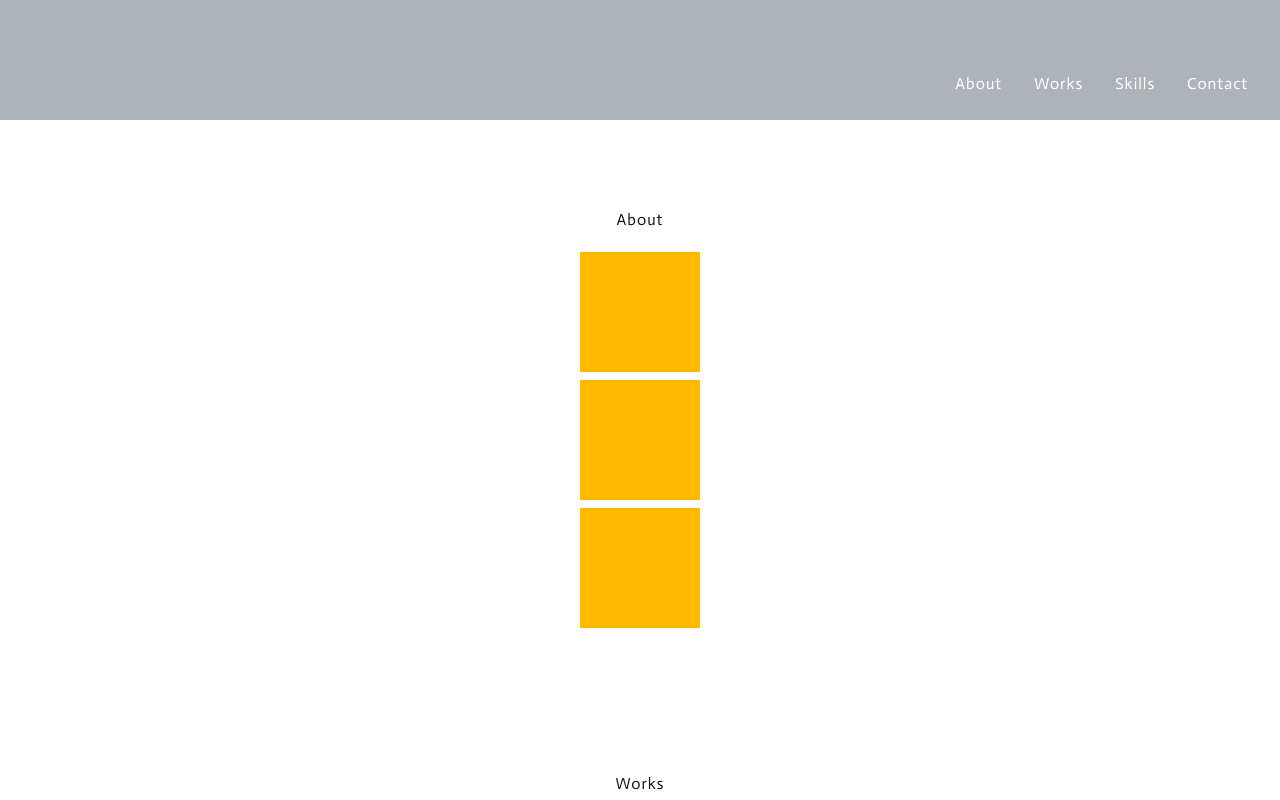
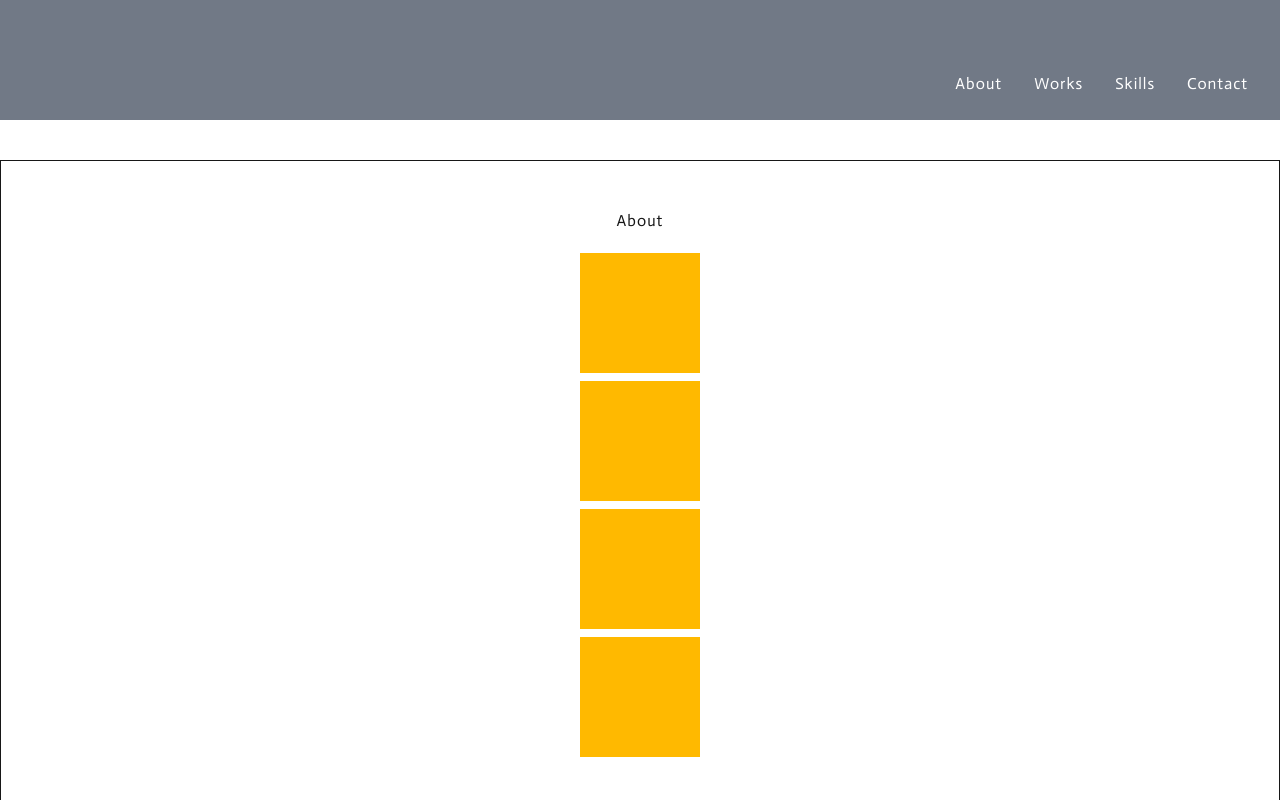
Before and after one commit to Saaka-y/myPortfolio, a Next.js app: page / in a window 1280 px wide. Both pictures are taken after a click on the link "About". Shown: the top 800 px of the page. Built offline with nearby package versions, Linux system fonts and the light colour scheme.

Commit message:
♻️ create scroll components

```diff
--- a/src/components/Contents.jsx
+++ /dev/null
@@ -1,51 +0,0 @@
-// Contents.jsx
-import { motion } from 'motion/react';
-import { Element } from "react-scroll"
-
-
-export function Contents({ title, className, id }) {
-
-  const containerVariants = {
-  hidden: { opacity: 0, y: 50 },
-  visible: {
-    opacity: 1,
-    y: 0,
-    transition: {
-      staggerChildren: 0.3,
-      ease: [0.42, 0, 0.58, 1],
-      duration: id === "about" ? 3 : 1
-    }
-  },
-};
-
-const childVariants = {
-  hidden: { opacity: 0, y: 20 },
-  visible: {
-    opacity: 1,
-    y: 0,
-    transition: {
-      duration: id === "about" ? 3 : 2,
-      ease: [0.42, 0, 0.58, 1], // easeInOutカスタム
-    },
-  },
-};
-
-  return (
-    <Element name={id}>
-      <motion.div
-        id={id}
-        variants={containerVariants}
-        initial="hidden"
-        whileInView="visible"
-        viewport={{ once: true, amount: 0.8 }} // amount: 発火位置
-        className={`${className} flex flex-col gap-3 justify-center items-center text-center py-12`}>
-        <p className="capitalize pb-2">{title}</p>
-        <div className="flex flex-col gap-2">
-          <motion.div variants={childVariants} className="w-30 h-30 bg-amber-400"></motion.div>
-          <motion.div variants={childVariants} className="w-30 h-30 bg-amber-400"></motion.div>
-          <motion.div variants={childVariants} className="w-30 h-30 bg-amber-400"></motion.div>
-        </div>
-      </motion.div>
-    </Element>
-  );
-}
--- /dev/null
+++ b/src/components/Contents/About.jsx
@@ -0,0 +1,15 @@
+// About.jsx
+import { motion } from 'motion/react';
+import { childVariants } from "@/components/Scroll"
+
+
+export function About() {
+  return (
+    <>
+      <motion.div variants={childVariants} className="w-30 h-30 bg-amber-400"></motion.div>
+      <motion.div variants={childVariants} className="w-30 h-30 bg-amber-400"></motion.div>
+      <motion.div variants={childVariants} className="w-30 h-30 bg-amber-400"></motion.div>
+      <motion.div variants={childVariants} className="w-30 h-30 bg-amber-400"></motion.div>
+    </>
+  );
+}
--- /dev/null
+++ b/src/components/Contents/Contact.jsx
@@ -0,0 +1,15 @@
+// Contact.jsx
+import { motion } from 'motion/react';
+import { childVariants } from "@/components/Scroll"
+
+
+export function Contact() {
+  return (
+    <>
+      <motion.div variants={childVariants} className="w-30 h-30 bg-amber-400"></motion.div>
+      <motion.div variants={childVariants} className="w-30 h-30 bg-amber-400"></motion.div>
+      <motion.div variants={childVariants} className="w-30 h-30 bg-amber-400"></motion.div>
+      <motion.div variants={childVariants} className="w-30 h-30 bg-amber-400"></motion.div>
+    </>
+  );
+}
--- /dev/null
+++ b/src/components/Contents/Skills.jsx
@@ -0,0 +1,16 @@
+// Skills.jsx
+import { motion } from 'motion/react';
+import { childVariants } from "@/components/Scroll"
+
+
+export function Skills() {
+  return (
+    <>
+      <motion.div variants={childVariants} className="w-30 h-30 bg-amber-400"></motion.div>
+      <motion.div variants={childVariants} className="w-30 h-30 bg-amber-400"></motion.div>
+      <motion.div variants={childVariants} className="w-30 h-30 bg-amber-400"></motion.div>
+      <motion.div variants={childVariants} className="w-30 h-30 bg-amber-400"></motion.div>
+      <motion.div variants={childVariants} className="w-30 h-30 bg-amber-400"></motion.div>
+    </>
+  );
+}
--- /dev/null
+++ b/src/components/Contents/Works.jsx
@@ -0,0 +1,16 @@
+// Works.jsx
+import { motion } from 'motion/react';
+import { childVariants } from "@/components/Scroll"
+
+
+export function Works() {
+  return (
+    <>
+      <motion.div variants={childVariants} className="w-30 h-30 bg-amber-400"></motion.div>
+      <motion.div variants={childVariants} className="w-30 h-30 bg-amber-400"></motion.div>
+      <motion.div variants={childVariants} className="w-30 h-30 bg-amber-400"></motion.div>
+      <motion.div variants={childVariants} className="w-30 h-30 bg-amber-400"></motion.div>
+      <motion.div variants={childVariants} className="w-30 h-30 bg-amber-400"></motion.div>
+    </>
+  );
+}
--- a/src/components/Header.jsx
+++ b/src/components/Header.jsx
@@ -5,16 +5,17 @@ export function Header({ isShrunk, setIsShrunk }) {
 
   // ナビクリック時
   const handleNavClick = () => {
-    setIsShrunk(true);
+    if (isShrunk) { return; }
+    else { setIsShrunk(true); }
   };
 
   return (
     <div
       className={`
         ${isShrunk
-          ? "h-20 md:h-30 md:justify-end md:items-end"
-          : "h-screen"
-        } fixed top-0 w-full flex justify-center items-center bg-gray-700/40 transition-all duration-800 ease-in-out`}
+          ? "h-20 md:h-30 md:justify-end md:items-end bg-gray-700/70"
+          : "h-screen bg-gray-700/40"
+        } fixed top-0 w-full flex justify-center items-center transition-all duration-800 ease-in-out z-20`}
     >
       <nav>
         <ul
--- a/src/components/Scroll.jsx
+++ b/src/components/Scroll.jsx
@@ -1,21 +1,49 @@
+// Scroll.jsx
+import { motion } from "motion/react";
+import { Element } from "react-scroll";
 
-// refered to https://github.com/fisshy/react-scroll/blob/master/examples/_next-js/page.tsx
-'use client';
+export function Section({ id, children }) {
 
-import {
-  Link,
-  DirectLink,
-  Element,
-  Events,
-  animateScroll,
-  scrollSpy,
-  scroller
-} from "react-scroll";
-
-
-export function Scroll() {
+  const containerVariants = {
+  hidden: { opacity: 0, y: 50 },
+  visible: {
+    opacity: 1,
+    y: 0,
+    transition: {
+      staggerChildren: 0.3,
+      ease: [0.42, 0, 0.58, 1],
+      duration: 1
+    }
+  },
+};
 
   return (
-   <div></div>
+    <Element name={id}>
+      <motion.div
+        id={id}
+        variants={containerVariants}
+        initial="hidden"
+        whileInView="visible"
+        viewport={{ once: true, amount: 0.6 }} // amount: 発火位置
+        className={`flex flex-col gap-3 justify-center items-center text-center border py-12`}>
+        <p className="capitalize pb-2">{id}</p>
+        <div className="flex flex-col gap-2">
+          {children}
+        </div>
+      </motion.div>
+    </Element>
   );
 }
+
+// animation variable for children
+export const childVariants = {
+  hidden: { opacity: 0, y: 20 },
+  visible: {
+    opacity: 1,
+    y: 0,
+    transition: {
+      duration: 1,
+      ease: [0.42, 0, 0.58, 1],
+    },
+  },
+};
--- a/src/pages/index.jsx
+++ b/src/pages/index.jsx
@@ -1,12 +1,17 @@
-import { Contents } from "@/components/Contents";
+
 import { Header } from "@/components/Header"
 import { useEffect, useState } from "react";
+import { Section } from "@/components/Scroll"
+import { Skills } from "@/components/Contents/Skills"
+import { About } from "@/components/Contents/About";
+import { Works } from "@/components/Contents/Works";
+import { Contact } from "@/components/Contents/Contact";
 
 export default function Home() {
   const [isShrunk, setIsShrunk] = useState(false); //header の状態
 
   useEffect(() => {
-      window.scrollTo(0, 0)
+    window.scrollTo(0, 0)
   }, []); // refer to https://qiita.com/risto24/items/21ba4bf8a507e1eebe5e
 
   return (
@@ -21,15 +26,19 @@ export default function Home() {
         transition-all duration-1500
         ${!isShrunk ? "opacity-0 pointer-events-none" : "opacity-100 pointer-events-auto"}
       `}>
-        <Contents
-          title="about"
-          // className="mt-30 md:mt-50"
-          id="about" />
-        <Contents title="works" id="works" />
-        <Contents title="skills" id="skills" />
-        <Contents title="contact" id="contact" />
+        <Section id="about">
+          <About />
+        </Section>
+        <Section id="works">
+          <Works />
+        </Section>
+        <Section id="skills">
+          <Skills />
+        </Section>
+        <Section id="contact">
+          <Contact />
+        </Section>
       </div>
-
     </>
   );
 }
```
